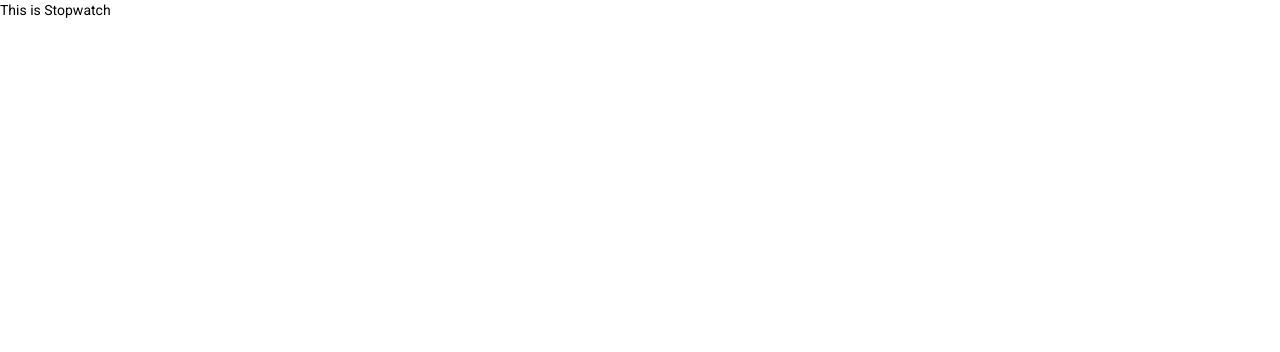
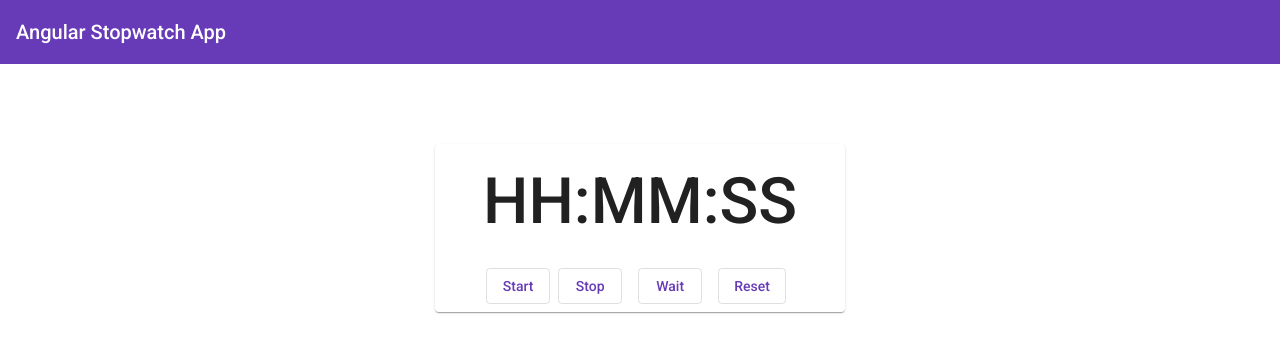
Before and after one commit to timazubar/stopwatch-angular, an Angular app: page / in a window 1280 px wide. Shown: the top 352 px of the page. Built offline with nearby package versions, Linux system fonts and the light colour scheme.

Commit message:
feat: add stopwatch component. use angular material design

```diff
--- a/src/app/app.component.html
+++ b/src/app/app.component.html
@@ -1,11 +1,8 @@
-<!DOCTYPE html>
-<html lang="en">
-  <head>
-    <meta charset="UTF-8" />
-    <meta name="viewport" content="width=device-width, initial-scale=1.0" />
-    <title>Angular Stopwatch App</title>
-  </head>
-  <body>
-    This is Stopwatch
-  </body>
-</html>
+<div class="app-wrapper">
+  <mat-toolbar color="primary">
+    <span>
+      Angular Stopwatch App
+    </span>
+  </mat-toolbar>
+  <app-stopwatch></app-stopwatch>
+</div>
--- a/src/app/app.component.scss
+++ b/src/app/app.component.scss
@@ -0,0 +1,6 @@
+.app-wrapper {
+  display: flex;
+  flex-direction: column;
+  align-items: center;
+  justify-content: center;
+}
--- /dev/null
+++ b/src/app/stopwatch/stopwatch.component.html
@@ -0,0 +1,11 @@
+<mat-card class="card-wrapper">
+  <mat-card-content class="time-wrapper">
+    <mat-card-title class="time">HH:MM:SS</mat-card-title>
+  </mat-card-content>
+  <mat-card-actions>
+    <button mat-stroked-button color="primary">Start</button>
+    <button mat-stroked-button color="primary">Stop</button>
+    <button mat-stroked-button color="primary">Wait</button>
+    <button mat-stroked-button color="primary">Reset</button>
+  </mat-card-actions>
+</mat-card>
--- /dev/null
+++ b/src/app/stopwatch/stopwatch.component.scss
@@ -0,0 +1,14 @@
+.card-wrapper {
+  display: flex;
+  flex-direction: column;
+  align-items: center;
+  margin-top: 5rem;
+}
+
+.time-wrapper {
+  padding: 2rem;
+}
+
+.time {
+  font-size: 4rem;
+}
--- /dev/null
+++ b/src/app/stopwatch/stopwatch.component.ts
@@ -0,0 +1,12 @@
+import { Component, OnInit } from '@angular/core';
+
+@Component({
+  selector: 'app-stopwatch',
+  templateUrl: './stopwatch.component.html',
+  styleUrls: ['./stopwatch.component.scss'],
+})
+export class StopwatchComponent implements OnInit {
+  constructor() {}
+
+  ngOnInit(): void {}
+}
--- a/src/styles.scss
+++ b/src/styles.scss
@@ -1,4 +1,11 @@
 /* You can add global styles to this file, and also import other style files */
+@import "@angular/material/prebuilt-themes/deeppurple-amber.css";
 
-html, body { height: 100%; }
-body { margin: 0; font-family: Roboto, "Helvetica Neue", sans-serif; }
+html,
+body {
+  height: 100%;
+}
+body {
+  margin: 0;
+  font-family: Roboto, "Helvetica Neue", sans-serif;
+}
```
Also changed, not shown: src/app/app.module.ts (+11 -6 lines), 1 other file (tests, documents, lock files or other folders).
